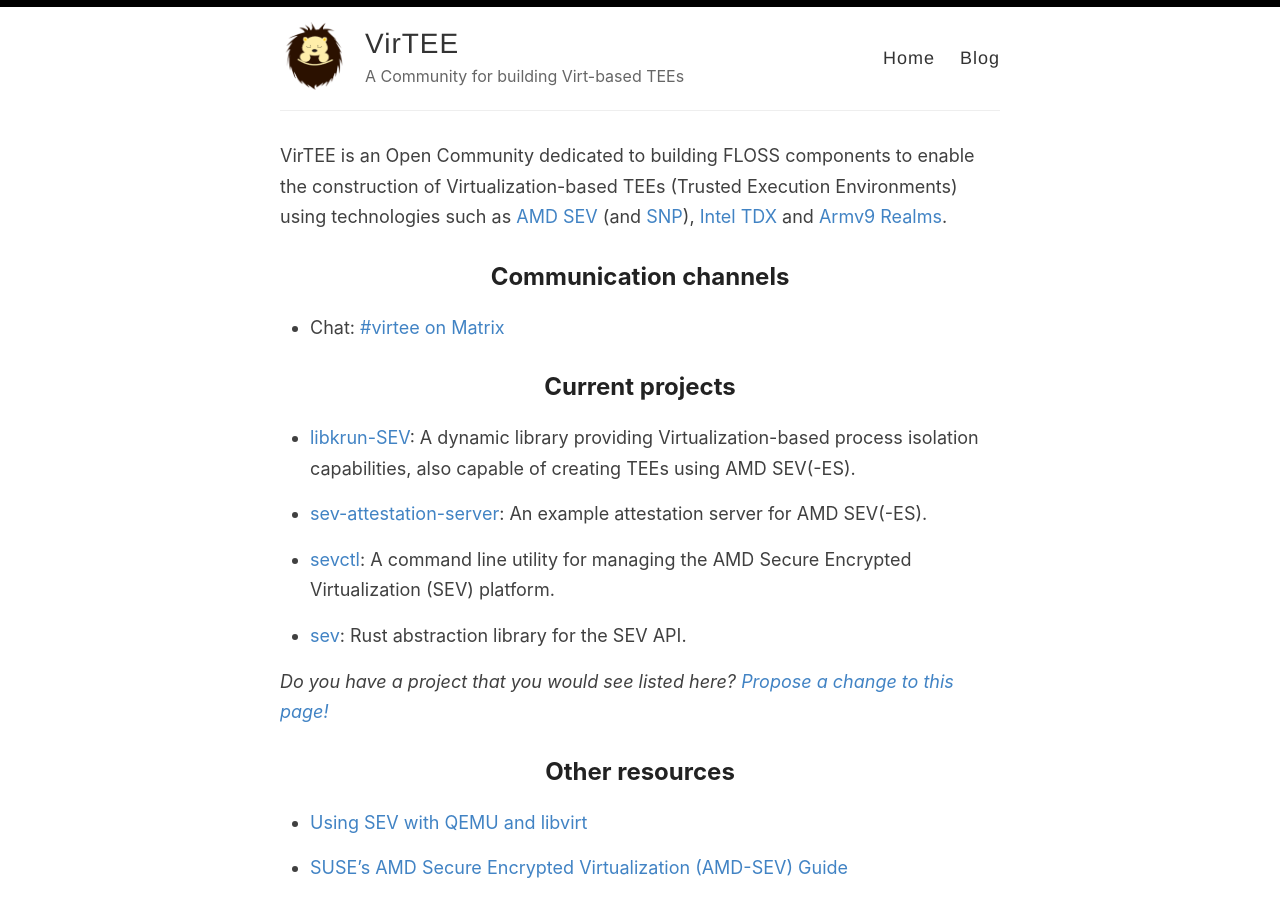
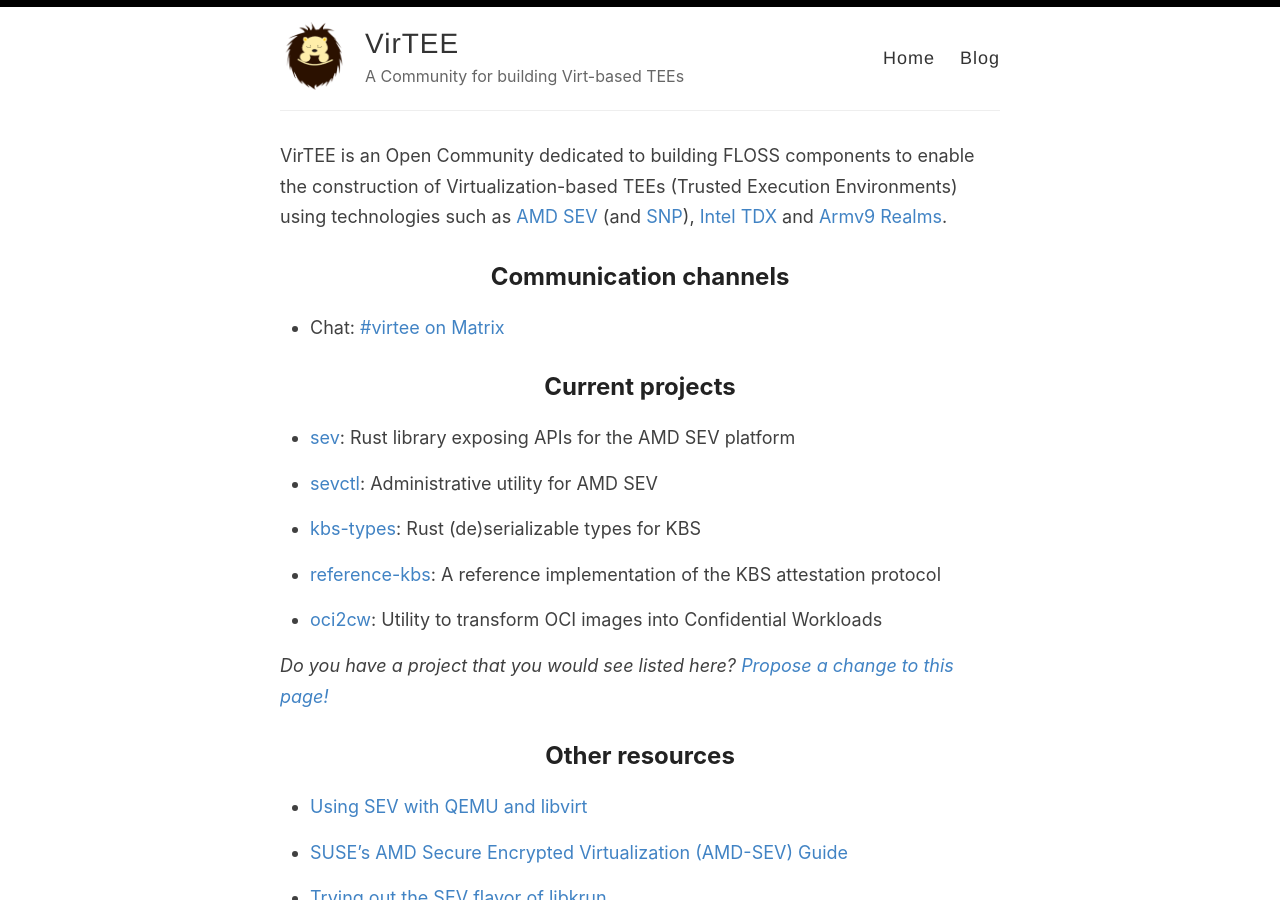
Before and after one commit to virtee/virtee.github.io, a Jekyll site: the page built from index.md, in a window 1280 px wide and 900 px high. Built offline with Jekyll 4.4.1, drawn with Linux system fonts in a browser that asks for light colours.

Commit message:
Update project list
Signed-off-by: Sergio Lopez <slp@redhat.com>

```diff
--- a/index.md
+++ b/index.md
@@ -10,13 +10,15 @@ VirTEE is an Open Community dedicated to building FLOSS components to enable the
 
 ## Current projects
 
-- [libkrun-SEV](https://github.com/containers/libkrun): A dynamic library providing Virtualization-based process isolation capabilities, also capable of creating TEEs using AMD SEV(-ES).
+- [sev](https://github.com/virtee/sev): Rust library exposing APIs for the AMD SEV platform
 
-- [sev-attestation-server](https://github.com/slp/sev-attestation-server): An example attestation server for AMD SEV(-ES).
+- [sevctl](https://github.com/virtee/sevctl): Administrative utility for AMD SEV
 
-- [sevctl](https://github.com/virtee/sevctl): A command line utility for managing the AMD Secure Encrypted Virtualization (SEV) platform.
+- [kbs-types](https://github.com/virtee/kbs-types): Rust (de)serializable types for KBS
 
-- [sev](https://github.com/virtee/sev): Rust abstraction library for the SEV API.
+- [reference-kbs](https://github.com/virtee/reference-kbs): A reference implementation of the KBS attestation protocol
+
+- [oci2cw](https://github.com/virtee/oci2cw): Utility to transform OCI images into Confidential Workloads
 
 *Do you have a project that you would see listed here? [Propose a change to this page!](https://github.com/virtee/virtee.github.io/blob/gh-pages/index.md)*
 
```
